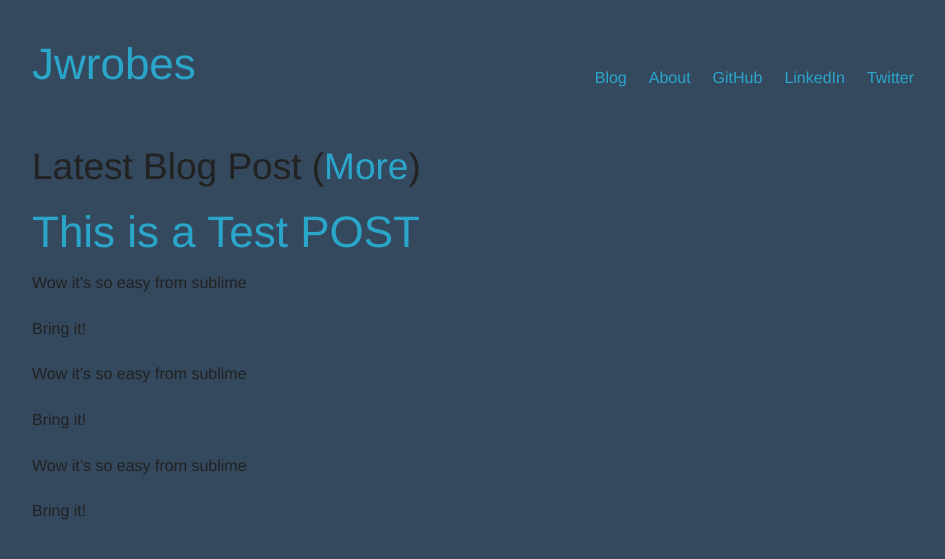
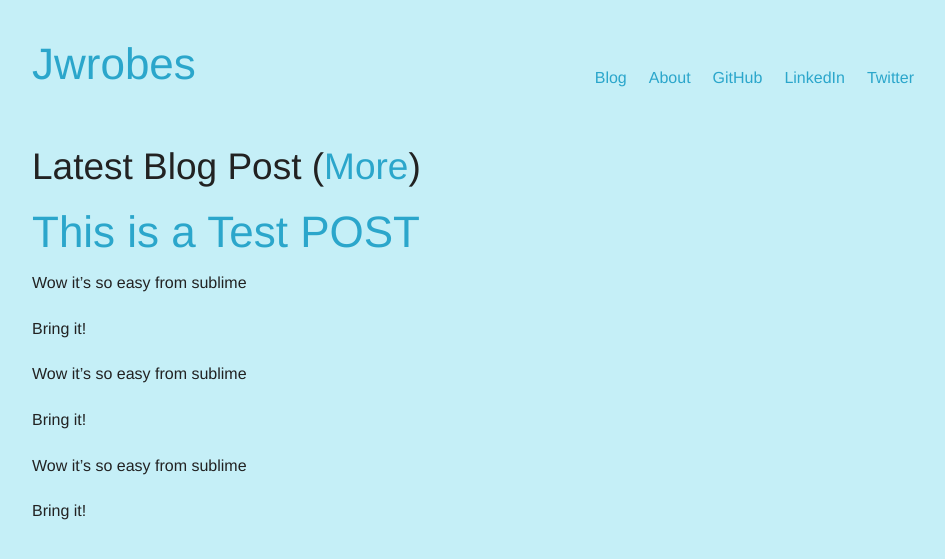
Before and after one commit to jwrobes/jwrobes.github.io, a Jekyll site: the page built from index.html, in a window 1280 px wide. Shown: the top 559 px of the page, without its empty margins (167-1112 px from the left). Built offline with Jekyll 4.4.1, drawn with Linux system fonts in a browser that asks for light colours.

Commit message:
Changed some css

```diff
--- a/assets/css/master.css
+++ b/assets/css/master.css
@@ -2,11 +2,11 @@
  /* min-width 1025px and max-width 1440px, use when QAing large screen-only issues */
 
 body {
-	background: #34495e;
+	background: #C5EFF7;
 }
 
 header {
-	background: #34495e;
+	background: #C5EFF7;
 	padding: 30px;
 }
 
@@ -20,16 +20,11 @@ header {
 }
 
 #recent-posts {
-	background: #89C4F4;
-	background-color: #89C4F4;
-}
-
-#content {
-	background: #89C4F4;
+	background: white;
 }
 
 .breaker {
-	background: #89C4F4;
+	background: white;
 	clear: both;
 }
 
@@ -43,7 +38,7 @@ a.post {
 	color: black;
 	width: 50%;
 	float: left;
-	background: #89C4F4;
+	background: white;
 }
 
 a.post:hover {
```
